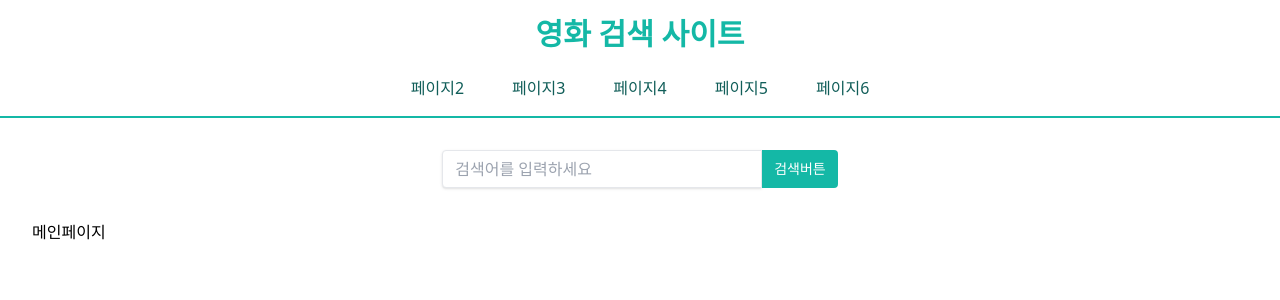
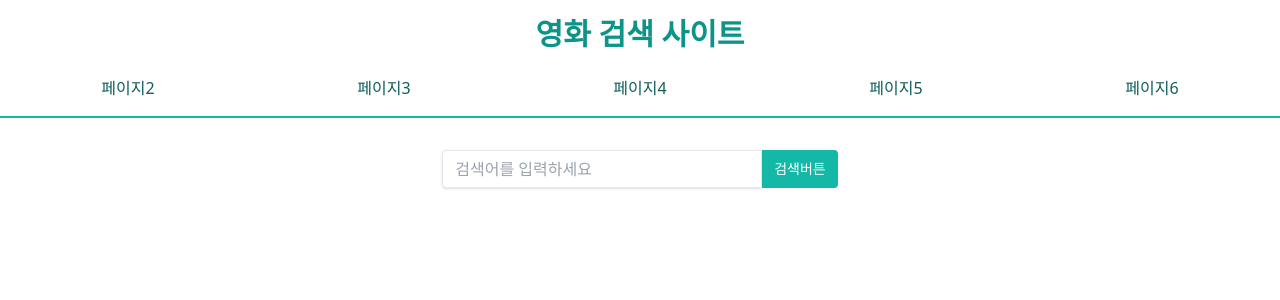
Before and after one commit to jungcolor/Movie-Search-App, a React app: page / in a window 1280 px wide. Shown: the top 300 px of the page. Built offline with nearby package versions, Linux system fonts and the light colour scheme.

Commit message:
Feat - UI CardList, Card추가

```diff
--- a/src/components/navigation/Navigation.tsx
+++ b/src/components/navigation/Navigation.tsx
@@ -10,9 +10,9 @@ const navigations = [
 
 const Navigation = () => {
     return (
-        <nav className="flex">
+        <nav className="flex w-full">
             {navigations?.map(navi => {
-                return <Link key={navi.id} to={navi.link} className="mx-6 text-teal-800 hover:text-teal-800">{navi.title}</Link>;
+                return <Link key={navi.id} to={navi.link} className="flex-1 text-center text-teal-800 hover:text-teal-800 hover:font-semibold">{navi.title}</Link>;
             })}
         </nav>
     )
--- /dev/null
+++ b/src/components/ui/card/Card.tsx
@@ -0,0 +1,32 @@
+const CardList = () => {
+    return (
+        <Card />
+    )
+}
+
+export { CardList };
+
+const Card = () => {
+    return (
+        <div className="bg-white border border-gray-200 rounded-lg shadow my-2 mx-2 flex-1">
+            <a href="#">
+                이미지영역
+                {/* <img className="rounded-t-lg" src="/docs/images/blog/image-1.jpg" alt="" /> */}
+            </a>
+            <div className="p-2">
+                <a href="#">
+                    <h5 className="mb-2 text-2xl font-bold tracking-tight">영화제목</h5>
+                </a>
+                <p className="mb-3 font-normal">영화내용 블라블라블라 내용블라블라영화내용 블라블라블라 내용블라블라영화내용 블라블라블라 내용블라블라영화내용 블라블라블라 내용블라블라</p>
+                <a href="#" className="inline-flex items-center px-3 py-2 text-sm font-medium text-center text-white bg-teal-500 rounded-lg hover:bg-teal-800 focus:outline-none ">
+                    더보기
+                    <svg aria-hidden="true" className="w-4 h-4 ml-2 -mr-1" fill="currentColor" viewBox="0 0 20 20" xmlns="http://www.w3.org/2000/svg">
+                        <path fillRule="evenodd" d="M10.293 3.293a1 1 0 011.414 0l6 6a1 1 0 010 1.414l-6 6a1 1 0 01-1.414-1.414L14.586 11H3a1 1 0 110-2h11.586l-4.293-4.293a1 1 0 010-1.414z" clipRule="evenodd"></path>
+                    </svg>
+                </a>
+            </div>
+        </div>
+    )
+}
+
+export default Card;
--- a/src/layouts/Header.tsx
+++ b/src/layouts/Header.tsx
@@ -5,7 +5,7 @@ const Header = () => {
     return (
         <header className="flex flex-col items-center justify-center z-50 w-full py-4 border-b-2 border-b-teal-500 bg-white">
             <h1 className="mb-6">
-                <Link to="/" className="text-3xl font-semibold text-teal-500">영화 검색 사이트</Link>
+                <Link to="/" className="text-3xl font-semibold text-teal-600">영화 검색 사이트</Link>
             </h1>
             <Navigation></Navigation>
         </header >
--- a/src/layouts/Main.tsx
+++ b/src/layouts/Main.tsx
@@ -4,12 +4,12 @@ import { Home } from "@pages";
 
 const Main = () => {
     return (
-        <main id="container" className="w-full h-screen py-8 px-8">
-            <article id="serach" className="flex justify-center mb-8">
+        <main id="container" className="w-full h-screen">
+            <article id="serach" className="flex justify-center my-8">
                 <input type="text" className="w-80 shadow appearance-none border rounded rounded-tr-none rounded-br-none py-2 px-3 text-gray-700 leading-tight focus:outline-none focus:shadow-outline" placeholder="검색어를 입력하세요" />
                 <button type="button" className="flex-shrink-0 bg-teal-500 hover:bg-teal-700 border-teal-500 hover:border-teal-700 text-sm border-4 text-white py-1 px-2 rounded rounded-tl-none rounded-bl-none">검색버튼</button>
             </article>
-            <div id="content">
+            <div id="content" className="py-8 px-8">
                 {/* 동적으로 변경 될 영역 */}
                 <Routes>
                     <Route path="/" element={<Home />} />
--- a/src/pages/home/Home.tsx
+++ b/src/pages/home/Home.tsx
@@ -1,8 +1,9 @@
 const Home = () => {
     return (
-        <>
-            <h1>메인페이지</h1>
-        </>
+        <div className="flex">
+
+
+        </div>
     )
 }
 
```
